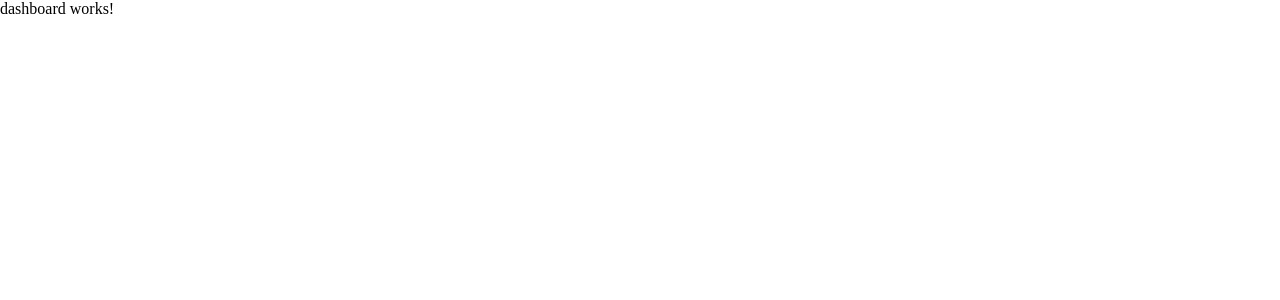
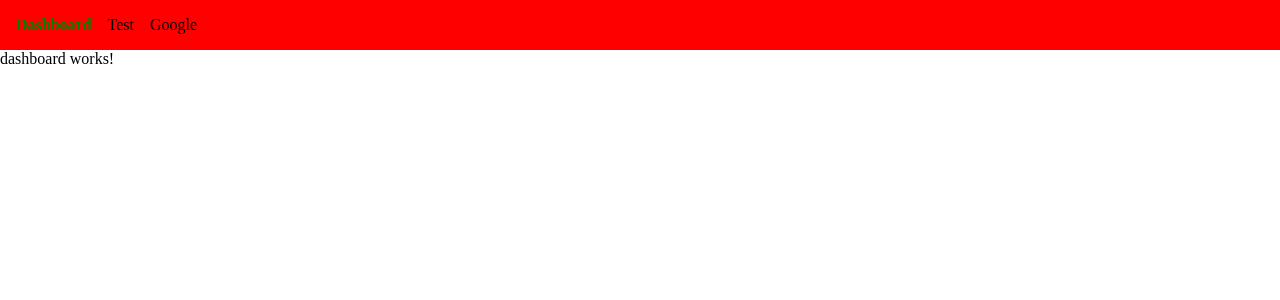
Before and after one commit to flaggton/ng-website, an Angular app: page /dashboard in a window 1280 px wide. Shown: the top 300 px of the page. Built offline with nearby package versions, Linux system fonts and the light colour scheme.

Commit message:
impl navigation.component + styling

```diff
--- a/src/app/app.component.html
+++ b/src/app/app.component.html
@@ -1 +1,2 @@
+<app-navigation></app-navigation>
 <router-outlet></router-outlet>
--- /dev/null
+++ b/src/app/shared/navigation/navigation.component.html
@@ -0,0 +1,3 @@
+<a routerLink="/dashboard" routerLinkActive="active">Dashboard</a>
+<a routerLink="/test" routerLinkActive="active" [routerLinkActiveOptions]="{ exact: true }">Test</a>
+<a href="https://www.google.de">Google</a>
--- /dev/null
+++ b/src/app/shared/navigation/navigation.component.scss
@@ -0,0 +1,16 @@
+:host {
+    display: flex;
+    padding: 16px;
+    background: red;
+}
+
+a {
+    text-decoration: none;
+    color: black;
+    padding-right: 16px;
+}
+
+a.active{
+    color: green;
+    font-weight: bold;
+}
```
Also changed, not shown: src/app/app.component.ts (+6 -5 lines), src/app/shared/navigation/navigation.component.ts (added, +13 -0 lines).
